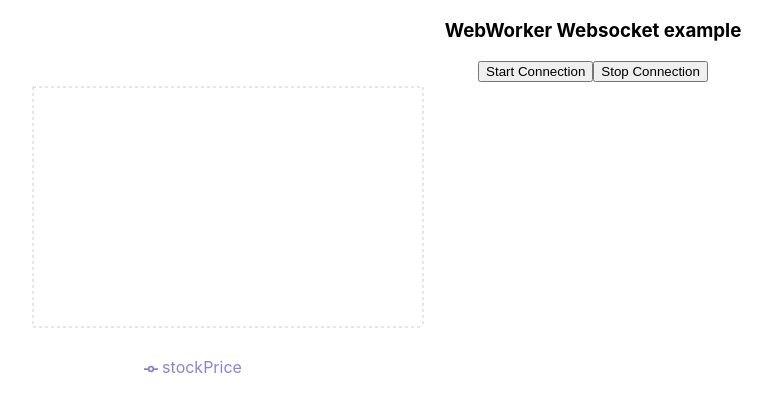
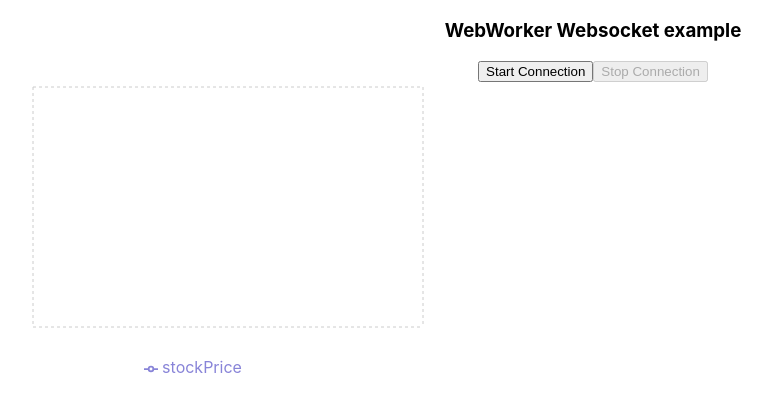
Before and after one commit to keyurparalkar/webworker_examples, a React (Create React App) app in the folder client/: page / in a window 1280 px wide. Shown: the top 412 px of the page, without its empty margins (47-819 px from the left). Built offline with nearby package versions, Linux system fonts and the light colour scheme.

Commit message:
fix: disable toggles for buttons on homepage

```diff
--- a/client/src/pages/Homepage.jsx
+++ b/client/src/pages/Homepage.jsx
@@ -7,6 +7,7 @@ import LineChartComponent from "../components/LineChartSocket";
 const Homepage = () => {
   const [worker, setWorker] = useState(null);
   const [res, setRes] = useState([]);
+  const [buttonState, setButtonState] = useState(false);
 
   const hanldeStartConnection = () => {
     // Send the message to the worker [postMessage]
@@ -38,6 +39,10 @@ const Homepage = () => {
         if(typeof e.data === "string"){
           setRes((prevRes) => [...prevRes, {stockPrice: e.data}]);
         }
+
+        if(typeof e.data === "object"){
+          setButtonState(e.data.disableStartButton);
+        }
       };
     }
   }, [worker]);
@@ -48,14 +53,14 @@ const Homepage = () => {
       <button
         id="start-connection"
         onClick={hanldeStartConnection}
-        disabled={!worker || res?.disableStartButton}
+        disabled={!worker || buttonState}
       >
         Start Connection
       </button>
       <button
         id="stop-connection"
         onClick={handleStopConnection}
-        // disabled={!res?.disableStartButton}
+        disabled={!buttonState}
       >
         Stop Connection
       </button>
```
